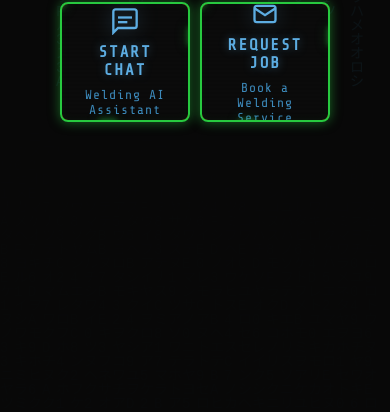
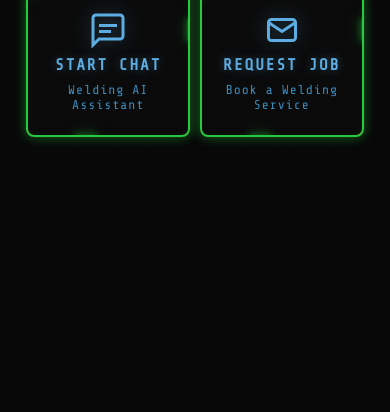
Before and after one commit to seanyboy1/chatbot, a website: page public/bluetip-home.html in a window 390 px wide. Shown: the part 432-844 px from the top of the page. Drawn offline with nearby package versions, Linux system fonts and the light colour scheme.

Commit message:
Increase option box size on mobile using viewport-relative width
Co-Authored-By: Claude Sonnet 4.6 <noreply@anthropic.com>

```diff
--- a/public/bluetip-home.html
+++ b/public/bluetip-home.html
@@ -32,16 +32,16 @@
       #bluetip-brand-name  { font-size: 22px !important; letter-spacing: 5px !important; }
       #bluetip-brand-sub   { font-size: 9px !important; letter-spacing: 3px !important; }
       .bluetip-splash-inner { padding: 20px 16px !important; gap: 16px !important; }
-      .bluetip-splash-inner .splash-option-box { width: 150px !important; height: 140px !important; padding: 12px 16px !important; }
-      .bluetip-splash-inner .option-icon { width: 36px !important; height: 36px !important; }
+      .bluetip-splash-inner .splash-option-box { width: calc(44vw - 8px) !important; height: 160px !important; padding: 14px 16px !important; }
+      .bluetip-splash-inner .option-icon { width: 40px !important; height: 40px !important; }
     }
     @media (max-width: 480px) {
       #bluetip-splash-svg  { width: 140px !important; }
       #bluetip-brand-name  { font-size: 18px !important; letter-spacing: 4px !important; }
       .bluetip-splash-inner { padding: 16px 12px !important; gap: 12px !important; }
       .bluetip-splash-inner .splash-options { gap: 10px !important; }
-      .bluetip-splash-inner .splash-option-box { width: 130px !important; height: 120px !important; padding: 10px 12px !important; }
-      .bluetip-splash-inner .option-icon { width: 28px !important; height: 28px !important; }
+      .bluetip-splash-inner .splash-option-box { width: calc(44vw - 8px) !important; height: 150px !important; padding: 12px 14px !important; }
+      .bluetip-splash-inner .option-icon { width: 36px !important; height: 36px !important; }
     }
   </style>
 </head>
```
